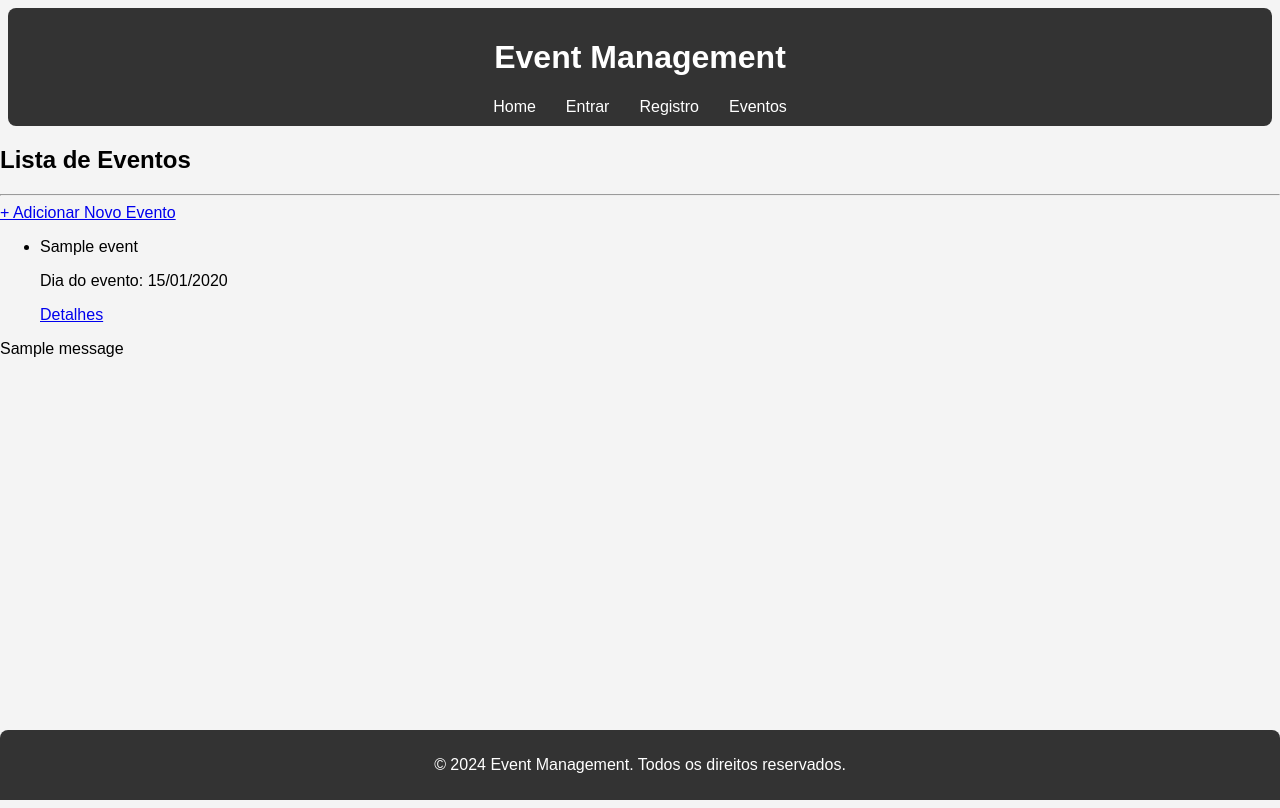
After one commit to Luiprogramador/projeto-web-1, a Django app: page /event/ in a window 1280 px wide. The commit adds this page. Run offline with Django 5.2, Linux system fonts and the light colour scheme; data comes from the database, SQL or seed files in the repository; both versions use the stored data as it was after the commit; tables that the repository leaves empty hold one stand-in row (values such as "Sample post"); one stand-in notice (Sample message) is shown.

Commit message:
organizacao projeto

```diff
--- a/event_management/app/models.py
+++ b/event_management/app/models.py
@@ -1,4 +1,5 @@
 from django.db import models
+from django.contrib.auth.models import User
 # Create your models here.
 
 class Event(models.Model):
@@ -6,6 +7,15 @@ class Event(models.Model):
     description = models.TextField()
     date = models.DateTimeField()
     location = models.CharField(max_length=200)
+    max_capacity = models.IntegerField()
+
+    creator = models.ForeignKey(User, on_delete=models.CASCADE, related_name='eventos_criados')
+
+    participants = models.ManyToManyField(
+        User,
+        related_name='eventos_participados',
+        blank=True # Permite que eventos existam sem participantes
+    )
 
     class Meta:
         db_table = 'event'
@@ -15,6 +25,15 @@ class Event(models.Model):
 
     def __str__(self):
         return self.title
+
+    @property
+    def current_participants_count(self):
+        return self.participants.count()
+
+    @property
+    def is_full(self):
+        return self.current_participants_count >= self.max_capacity
+
 
 class login(models.Model):
     username = models.CharField(max_length=150, unique=True)
@@ -27,6 +46,7 @@ class login(models.Model):
         verbose_name_plural = 'Logins'
     def __str__(self):
         return self.username
+
 
 class Registration(models.Model):
     event = models.ForeignKey(Event, on_delete=models.CASCADE)
@@ -42,6 +62,7 @@ class Registration(models.Model):
     def __str__(self):
         return f"{self.name} - {self.event.title}"
 
+
 class register(models.Model):
     username = models.CharField(max_length=150, unique=True)
     email = models.EmailField(unique=True)
--- a/event_management/app/static/css/style.css
+++ b/event_management/app/static/css/style.css
@@ -120,6 +120,13 @@ nav ul li a:hover {
     background: #0056b3;
 }
 
+.field-error {
+    color: red;
+    font-size: 0.9em;
+    display: block;
+    margin-top: 3px;
+}
+
 .footer {
     background: #333;
     color: #fff;
--- a/event_management/app/templates/base.html
+++ b/event_management/app/templates/base.html
@@ -14,15 +14,38 @@
             <h1>Event Management</h1>
             <nav>
                 <ul>
-                    <li><a href="{% url 'index' %}">Home</a></li>
-                    <li><a href="{% url 'login' %}">Login</a></li>
+                    <li><a href="{% url 'home' %}">Home</a></li>
+                    <li>
+                        {% if user.is_authenticated %}
+                            <p>Olá, {{ user.username }}!</p>
+                            <a href="{% url 'logout' %}">Sair</a>
+                        {% else %}
+                            <a href="{% url 'login' %}">Entrar</a>
+                        {% endif %}
+                    </li>
                     <li><a href="{% url 'register' %}">Registro</a></li>
+                    <li><a href="{% url 'event_list' %}">Eventos</a></li>
+                    {% if user.is_authenticated %}
+                        <li class="nav-item">
+                        <a class="nav-link" href="{% url 'event_subscribed' %}">Meus Eventos</a>
+                        </li>
+                    {% else %}
+                    {% endif %}
                 </ul>
-{% endblock %}
+        {% endblock %}
     </header>
     <main>
         {% block content %}{% endblock %}
     </main>
+            <div>
+        {% if messages %}
+            {% for message in messages %}
+                <div class="alert">
+                    {{ message }}
+                </div>
+            {% endfor %}
+        {% endif %}
+    </div>
     <footer class="footer">
         {% block footer %}
             <p>&copy; 2024 Event Management. Todos os direitos reservados.</p>
--- /dev/null
+++ b/event_management/app/templates/event_list.html
@@ -0,0 +1,33 @@
+{% extends "base.html" %}
+
+{% load static %}
+{% block content %}
+<div>
+    <h2>Lista de Eventos</h2>
+    <hr>
+
+    <a href="{% url 'add_event' %}">
+        + Adicionar Novo Evento
+    </a>
+
+    {% if eventos %}
+        <ul>
+            {% for evento in eventos %}
+                <li>
+                    {{ evento.title }}
+                    <p>Dia do evento: {{ evento.date|date:"d/m/Y" }}</p>
+
+                    <div>
+                        {% if evento.creator == user %}
+                            <a href="{% url 'remove_event' pk=evento.pk %}">Remover</a>
+                        {% endif %}
+                        <a href="{% url 'event_detail' pk=evento.pk %}">Detalhes</a>
+                    </div>
+                </li>
+            {% endfor %}
+        </ul>
+    {% else %}
+        <p>Nenhum evento cadastrado ainda.</p>
+    {% endif %}
+</div>
+{% endblock %}
--- a/event_management/app/urls.py
+++ b/event_management/app/urls.py
@@ -2,9 +2,16 @@
 from django.urls import path
 from . import views
 urlpatterns = [
-path('', views.index, name='index'),
+path('', views.home, name='home'),
 # outras rotas podem ser adicionadas aqui
 path('base/', views.base, name='base'),
-path('login/', views.login, name='login'),
-path('register/', views.register, name='register'),
+path('event/', views.event_list, name='event_list'),
+path('event/new/', views.add_event, name='add_event'),
+path('event/<int:pk>/remove/', views.remove_event, name='remove_event'),
+path('evento/<int:pk>/toggle_registration/', views.toggle_registration, name='toggle_registration'),
+path('meus-event_subscribed/subscribed/', views.event_subscribed, name='event_subscribed'),
+path('evento/<int:pk>/', views.event_detail, name='event_detail'),
+path('login/', views.login_view, name='login'),
+path('logout/', views.logout_view, name='logout'),
+path('register/', views.register_view, name='register'),
 ]
--- a/event_management/app/views.py
+++ b/event_management/app/views.py
@@ -1,17 +1,148 @@
-from django.shortcuts import render, redirect
-from django.contrib.auth import authenticate, login
+from django.shortcuts import render, redirect, get_object_or_404
+from django.contrib.auth import login, logout
 from django.contrib import messages
-from django.contrib.auth.forms import UserCreationForm
-from .forms import RegisterForm, LoginForm, EventForm, RegistrationForm
-def index(request):
+from django.contrib.auth.decorators import login_required
+
+from .models import Event
+from .forms import RegisterForm, LoginForm, EventForm
+
+
+def home(request):
     return render(request, 'index.html')
 # Create your views here.
+
 
 def base(request):
     return render(request, 'base.html')
 
-def login(request):
-    return render(request, 'login.html')
 
-def register(request):
-    return render(request, 'register.html')
+def login_view(request):
+    if request.user.is_authenticated:
+        return redirect('home')
+
+    if request.method == 'POST':
+        form = LoginForm(request, data=request.POST)
+        if form.is_valid():
+            user = form.get_user()
+
+            login(request, user)
+
+            return redirect('home')
+        else:
+            messages.error(request, "Usuário ou senha inválidos.")
+    else:
+        form = LoginForm()
+
+    return render(request, 'login.html', {'form': form})
+
+
+def logout_view(request):
+    logout(request)
+    return redirect('home')
+
+
+def register_view(request):
+    form = RegisterForm()
+
+    if request.method == 'POST':
+        form = RegisterForm(request.POST)
+
+        if form.is_valid():
+            user = form.save()
+
+            login(request, user)
+
+            messages.success(request, f'Conta criada com sucesso! Bem-vindo(a), {user.username}.')
+
+            return redirect('home')
+        else:
+            messages.error(request, 'Erro ao criar a conta. Verifique os dados e tente novamente.')
+    else:
+        form = RegisterForm()
+
+    return render(request, 'register.html', {'form': form})
+
+
+def event_list(request):
+    eventos = Event.objects.all()
+    return render(request, 'event_list.html', {'eventos': eventos})
+
+
+def event_detail(request, pk):
+    event = get_object_or_404(Event, pk=pk)
+
+    context = {
+        'event': event,
+        'is_registered': request.user.is_authenticated and event.participants.filter(pk=request.user.pk).exists()
+    }
+
+    return render(request, 'event_detail.html', context)
+
+
+@login_required
+def add_event(request):
+    if request.method == 'POST':
+        form = EventForm(request.POST)
+        if form.is_valid():
+            evento = form.save(commit=False)
+
+            evento.creator = request.user
+
+            evento.save()
+
+            messages.success(request, 'Evento adicionado com sucesso!')
+            return redirect('event_list')
+    else:
+        form = EventForm()
+
+    return render(request, 'add_event.html', {'form': form})
+
+
+@login_required
+def remove_event(request, pk):
+    evento = get_object_or_404(Event, pk=pk)
+
+    if evento.creator != request.user:
+         messages.error(request, 'Você não tem permissão para deletar este evento.')
+         return redirect('event_list')
+
+    if request.method == 'POST':
+        evento.delete()
+        messages.success(request, f'O evento "{evento.title}" foi removido com sucesso.')
+        return redirect('event_list')
+
+    return render(request, 'remove_event.html', {'evento': evento})
+
+
+@login_required
+def toggle_registration(request, pk):
+    event = get_object_or_404(Event, pk=pk)
+    user = request.user
+
+    if request.method == 'POST':
+
+        if event.participants.filter(pk=user.pk).exists():
+            event.participants.remove(user)
+            messages.info(request, f'Você foi desinscrito do evento "{event.title}".')
+
+        else:
+            if event.is_full:
+                 messages.error(request, f'O evento "{event.title}" está lotado (Capacidade Máxima: {event.max_capacity}).')
+                 return redirect('event_detail', pk=event.pk)
+
+            event.participants.add(user)
+            messages.success(request, f'Inscrição confirmada no evento "{event.title}"!')
+
+    return redirect('event_detail', pk=event.pk)
+
+
+@login_required
+def event_subscribed(request):
+    eventos = request.user.eventos_participados.all()
+
+    context = {
+        'eventos': eventos,
+        'page_title': 'Meus Eventos Inscritos'
+    }
+
+    return render(request, 'event_subscribed.html', context)
--- a/event_management/event_management/urls.py
+++ b/event_management/event_management/urls.py
@@ -19,5 +19,5 @@ from django.urls import path, include
 
 urlpatterns = [
     path('admin/', admin.site.urls),
-    path('', include('app.urls')),
+    path('', include('app.urls'))
 ]
```
Also changed, not shown: event_management/app/forms.py (+19 -38 lines), event_management/app/templates/add_event.html (added, +22 -0 lines), event_management/app/templates/event_detail.html (added, +34 -0 lines), event_management/app/templates/event_subscribed.html (added, +35 -0 lines), event_management/app/templates/login.html (+30 -7 lines), event_management/app/templates/register.html (+41 -9 lines), event_management/app/templates/remove_event.html (added, +25 -0 lines), event_management/app/migrations/0004_event_craetor_event_max_capacity.py (added), event_management/app/migrations/0005_rename_craetor_event_creator.py (added), event_management/app/migrations/0006_event_participants.py (added), event_management/db.sqlite3, 1 other file.
